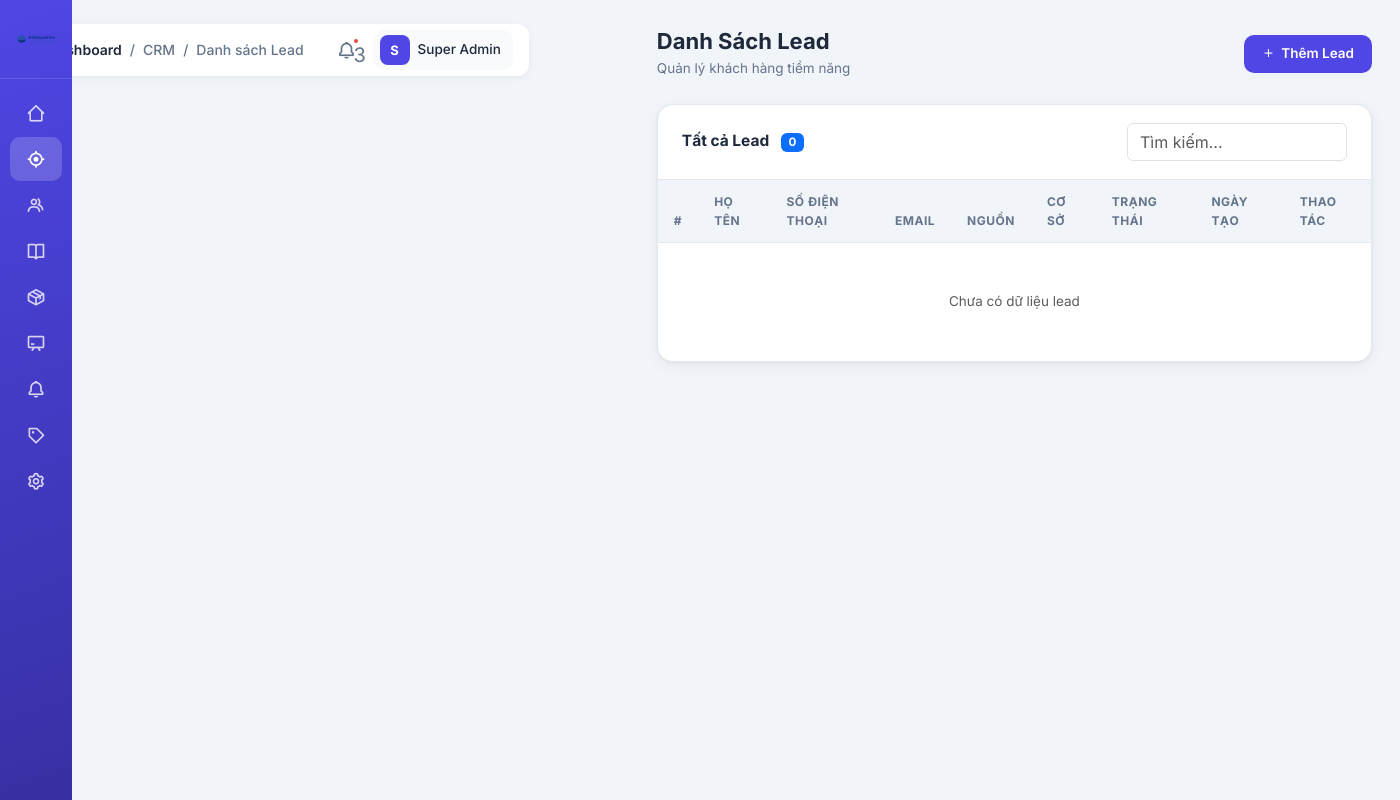
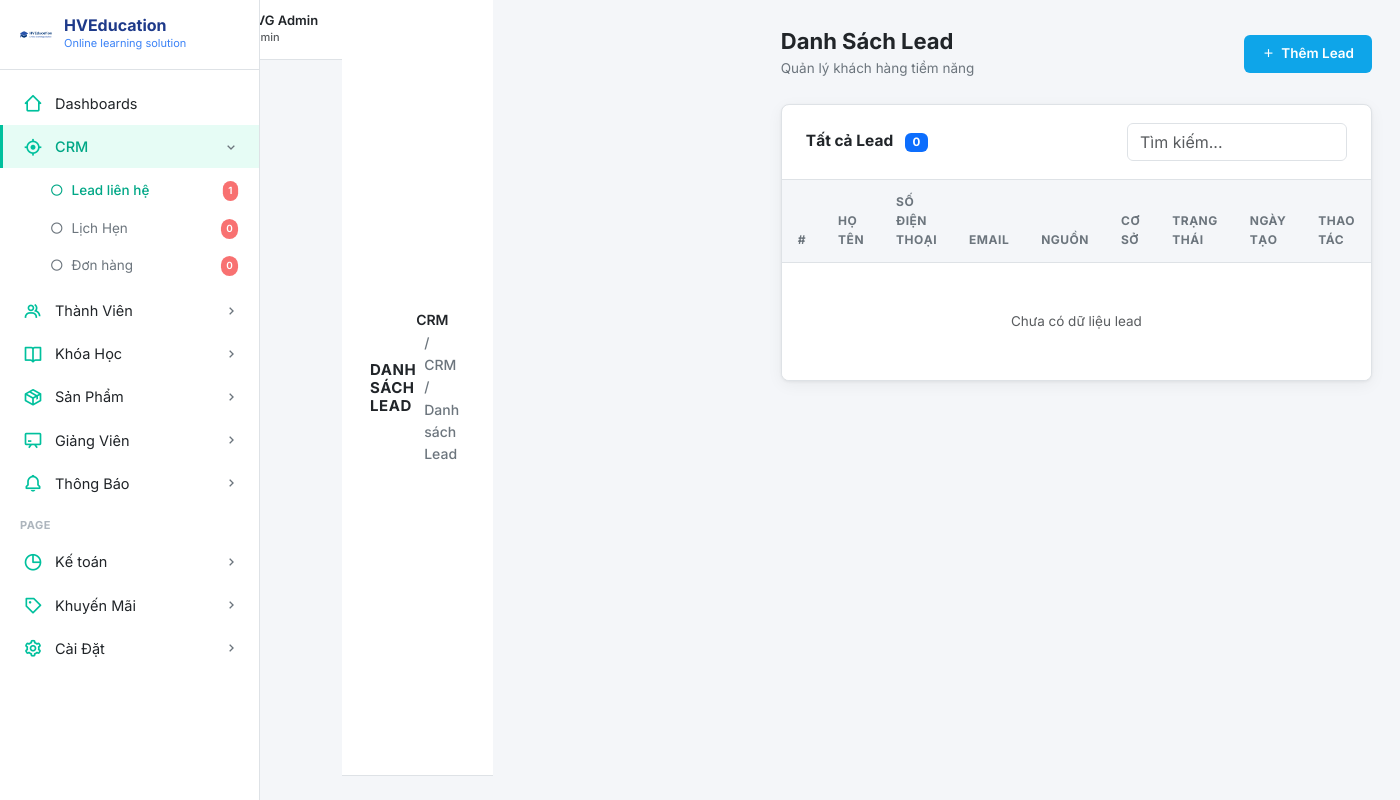
Before and after one commit to n1ml3/lms_1025edu_version_control, a PHP site: page /pages/crm/leads.php in a window 1400 px wide. Run offline with PHP 8.4, Linux system fonts and the light colour scheme; a user stored in the database is signed in; data comes from the database, SQL or seed files in the repository; data that the repository does not hold is empty.

Commit message:
login final fixed, streamline sidebar and topbar

```diff
--- a/admin/assets/css/admin.css
+++ b/admin/assets/css/admin.css
@@ -5,23 +5,25 @@
 
 /* ── CSS Variables ─────────────────────────────────────── */
 :root {
-    --primary:        #4f46e5;
-    --primary-dark:   #3730a3;
-    --primary-light:  #e0e7ff;
-    --accent:         #06b6d4;
+    --primary:        #0ea5e9;
+    --primary-dark:   #0284c7;
+    --primary-light:  #e0f2fe;
+    --accent:         #00c09d;
+    --accent-dark:    #00a786;
     --success:        #10b981;
     --warning:        #f59e0b;
-    --danger:         #ef4444;
-    --bg-main:        #f1f5f9;
+    --danger:         #f87171;
+    --danger-light:   #fee2e2;
+    --bg-main:        #f4f6f9;
     --bg-card:        #ffffff;
-    --text-dark:      #1e293b;
-    --text-muted:     #64748b;
-    --border:         #e2e8f0;
+    --text-dark:      #212529;
+    --text-muted:     #6c757d;
+    --border:         #dee2e6;
     --sidebar-w:      260px;
     --sidebar-w-col:  72px;
-    --topbar-h:       64px;
-    --radius-card:    16px;
-    --radius-btn:     10px;
+    --topbar-h:       60px;
+    --radius-card:    8px;
+    --radius-btn:     6px;
     --shadow-card:    0 1px 3px rgba(0,0,0,.06), 0 4px 16px rgba(0,0,0,.05);
     --shadow-top:     0 1px 4px rgba(0,0,0,.08);
     --transition:     all 0.22s ease;
@@ -53,7 +55,7 @@ a:hover { color: var(--primary); }
 .sidebar {
     width: var(--sidebar-w);
     min-height: 100vh;
-    background: linear-gradient(160deg, var(--primary) 0%, var(--primary-dark) 100%);
+    background: #ffffff;
     display: flex;
     flex-direction: column;
     position: fixed;
@@ -64,90 +66,97 @@ a:hover { color: var(--primary); }
     overflow-y: auto;
     overflow-x: hidden;
     scrollbar-width: thin;
-    scrollbar-color: rgba(255,255,255,.2) transparent;
+    border-right: 1px solid var(--border);
 }
 
 .sidebar::-webkit-scrollbar { width: 4px; }
-.sidebar::-webkit-scrollbar-thumb { background: rgba(255,255,255,.2); border-radius: 4px; }
+.sidebar::-webkit-scrollbar-thumb { background: #cbd5e1; border-radius: 4px; }
 
 /* Sidebar Brand */
 .sidebar-brand {
     display: flex;
     align-items: center;
     gap: 12px;
-    padding: 20px 18px;
-    border-bottom: 1px solid rgba(255,255,255,.12);
+    padding: 16px 20px;
+    border-bottom: 1px solid var(--border);
     min-height: var(--topbar-h);
 }
 
 .brand-icon {
-    width: 38px;
-    height: 38px;
-    background: rgba(255,255,255,.18);
-    border-radius: 10px;
+    width: 32px;
+    height: 32px;
+    border-radius: 6px;
     display: flex;
     align-items: center;
     justify-content: center;
-    font-size: 22px;
-    color: #fff;
     flex-shrink: 0;
 }
 
 .brand-name {
     display: block;
-    font-size: 15px;
+    font-size: 16px;
     font-weight: 700;
-    color: #fff;
+    color: #1e3a8a; /* Dark blue from logo */
     line-height: 1.2;
 }
 
 .brand-sub {
     display: block;
     font-size: 11px;
-    color: rgba(255,255,255,.55);
+    color: #3b82f6; /* Blue subtitle */
 }
 
 /* Sidebar Nav */
 .sidebar-nav {
-    padding: 12px 10px;
+    padding: 12px 0;
     flex: 1;
+}
+
+.sidebar-section {
+    padding: 12px 20px 6px;
+    font-size: 11px;
+    font-weight: 700;
+    color: #adb5bd;
+    text-transform: uppercase;
+    letter-spacing: 0.5px;
 }
 
 .sidebar-link {
     display: flex;
     align-items: center;
-    gap: 10px;
-    padding: 10px 12px;
-    border-radius: 10px;
-    color: rgba(255,255,255,.78);
-    font-size: 13.5px;
-    font-weight: 500;
+    gap: 12px;
+    padding: 10px 20px;
+    color: var(--text-dark);
+    font-size: 14.5px;
+    font-weight: 400;
     cursor: pointer;
     border: none;
+    border-left: 3px solid transparent;
     background: transparent;
     width: 100%;
     text-align: left;
     transition: var(--transition);
     white-space: nowrap;
-    margin-bottom: 2px;
 }
 
-.sidebar-link i { font-size: 20px; flex-shrink: 0; }
+.sidebar-link i { font-size: 20px; flex-shrink: 0; color: var(--accent); }
 
 .sidebar-link:hover {
-    background: rgba(255,255,255,.12);
-    color: #fff;
+    background: #f8f9fa;
+    color: var(--accent-dark);
 }
 
 .sidebar-link.active {
-    background: rgba(255,255,255,.18);
-    color: #fff;
-    font-weight: 600;
+    background: #e6fcf5;
+    color: var(--accent-dark);
+    font-weight: 500;
+    border-left-color: var(--accent);
 }
 
 .sidebar-arrow {
     font-size: 16px !important;
     transition: transform 0.22s ease;
+    color: var(--text-muted) !important;
 }
 
 .sidebar-link-toggle[aria-expanded="true"] .sidebar-arrow {
@@ -156,32 +165,38 @@ a:hover { color: var(--primary); }
 
 /* Submenu */
 .sidebar-submenu {
-    padding: 4px 0 4px 30px;
+    padding: 4px 0 4px 0;
+    background: #ffffff;
 }
 
 .sidebar-sublink {
     display: flex;
     align-items: center;
     gap: 8px;
-    padding: 7px 10px;
-    border-radius: 8px;
-    color: rgba(255,255,255,.65);
-    font-size: 13px;
+    padding: 8px 20px 8px 50px;
+    color: var(--text-muted);
+    font-size: 13.5px;
     transition: var(--transition);
-    margin-bottom: 1px;
 }
 
-.sidebar-sublink i { font-size: 8px; }
-
 .sidebar-sublink:hover {
-    background: rgba(255,255,255,.1);
-    color: #fff;
+    color: var(--accent);
 }
 
 .sidebar-sublink.active {
+    color: var(--accent-dark);
+    font-weight: 500;
+}
+
+/* Badge for sidebar */
+.sidebar-badge {
+    background: var(--danger);
     color: #fff;
-    font-weight: 500;
-    background: rgba(255,255,255,.12);
+    font-size: 11px;
+    font-weight: 600;
+    padding: 2px 6px;
+    border-radius: 12px;
+    margin-left: auto;
 }
 
 /* ── Collapsed Sidebar ─────────────────────────────────── */
@@ -214,24 +229,51 @@ a:hover { color: var(--primary); }
 
 /* ── Topbar ────────────────────────────────────────────── */
 .topbar {
-    height: 52px;
-    background: #fff;
-    box-shadow: 0 2px 10px rgba(0,0,0,0.05); /* Soft shadow */
-    display: inline-flex;
+    height: var(--topbar-h);
+    background: #ffffff;
+    border-bottom: 1px solid var(--border);
+    display: flex;
     align-items: center;
-    border-radius: 12px;
-    margin: 24px 28px 0; /* Add margin to float */
-    padding: 0 16px 0 20px;
-    position: relative; /* Not sticky, moves with content */
-    gap: 24px;
-    width: max-content; /* Squeeze content */
+    justify-content: space-between;
+    padding: 0 24px;
+    position: sticky;
+    top: 0;
+    z-index: 1030;
 }
 
 .topbar-left { display: flex; align-items: center; gap: 16px; }
-.topbar-right { display: flex; align-items: center; gap: 8px; }
+.topbar-right { display: flex; align-items: center; gap: 12px; }
 
 .sidebar-toggle-btn {
-    display: none; /* Hide toggle button since sidebar is always collapsed in Image 2 */
+    background: transparent;
+    border: none;
+    display: flex;
+    align-items: center;
+    justify-content: center;
+    cursor: pointer;
+    font-size: 24px;
+    color: var(--text-dark);
+    padding: 0;
+}
+
+/* Dashboard Toolbar (Breadcrumbs & Title below topbar) */
+.dashboard-toolbar {
+    display: flex;
+    align-items: center;
+    justify-content: space-between;
+    padding: 12px 28px;
+    background: #ffffff;
+    border-bottom: 1px solid var(--border);
+    margin-bottom: 24px;
+}
+
+.toolbar-title {
+    font-size: 15px;
+    font-weight: 700;
+    color: var(--text-dark);
+    margin: 0;
+    text-transform: uppercase;
+    letter-spacing: 0.5px;
 }
 
 /* Breadcrumb */
--- a/admin/includes/header.php
+++ b/admin/includes/header.php
@@ -3,7 +3,12 @@
  * Admin Header — <head> + Topbar
  * Variables expected: $pageTitle (string)
  */
-$pageTitle = $pageTitle ?? 'Dashboard';
+$pageTitle = $pageTitle ?? 'DASHBOARD';
+
+// Retrieve settings or session data
+$adminVars = isset($_SESSION['admin']) ? $_SESSION['admin'] : [];
+$adminName = $adminVars['name'] ?? 'HVG Admin';
+$adminRole = $adminVars['role'] ?? 'Admin';
 ?>
 <!DOCTYPE html>
 <html lang="vi">
@@ -29,35 +34,33 @@ $pageTitle = $pageTitle ?? 'Dashboard';
     <!-- Admin CSS -->
     <link href="/lms1025edu/admin/assets/css/admin.css" rel="stylesheet">
 </head>
-<body class="sidebar-collapsed">
+<body>
 <div class="admin-wrapper">
     <!-- Topbar -->
     <header class="topbar" id="topbar">
         <div class="topbar-left">
-            <nav aria-label="breadcrumb" class="d-none d-md-block">
-                <ol class="breadcrumb mb-0">
-                    <li class="breadcrumb-item"><a href="/lms1025edu/admin/index.php">Dashboard</a></li>
-                    <?php if (!empty($breadcrumb)): ?>
-                        <?php foreach ($breadcrumb as $b): ?>
-                            <?php if (!empty($b['url'])): ?>
-                                <li class="breadcrumb-item"><a href="<?= $b['url'] ?>"><?= htmlspecialchars($b['label']) ?></a></li>
-                            <?php else: ?>
-                                <li class="breadcrumb-item active" aria-current="page"><?= htmlspecialchars($b['label']) ?></li>
-                            <?php endif; ?>
-                        <?php endforeach; ?>
-                    <?php endif; ?>
-                </ol>
-            </nav>
+            <button class="sidebar-toggle-btn" id="sidebarToggle" title="Toggle Sidebar">
+                <i class='bx bx-menu'></i>
+            </button>
         </div>
         <div class="topbar-right">
+            <button class="topbar-icon-btn" title="Toàn màn hình">
+                <i class='bx bx-fullscreen'></i>
+            </button>
+            <button class="topbar-icon-btn" id="darkModeToggle" title="Chế độ tối">
+                <i class='bx bx-moon'></i>
+            </button>
             <button class="topbar-icon-btn" title="Thông báo">
                 <i class='bx bx-bell'></i>
-                <span class="notif-badge">3</span>
+                <span class="notif-badge">0</span>
             </button>
             <div class="dropdown">
-                <button class="topbar-avatar dropdown-toggle" data-bs-toggle="dropdown" aria-expanded="false">
-                    <div class="avatar-circle"><?= strtoupper(substr($adminName, 0, 1)) ?></div>
-                    <span class="d-none d-sm-inline"><?= htmlspecialchars($adminName) ?></span>
+                <button class="topbar-avatar dropdown-toggle" data-bs-toggle="dropdown" aria-expanded="false" style="background: transparent; border: none; padding: 0;">
+                    <img src="/lms1025edu/admin/assets/images/logo-2.png" alt="Avatar" style="width: 32px; height: 32px; border-radius: 50%; object-fit: cover;">
+                    <div class="d-none d-sm-block text-start ms-2">
+                        <span class="d-block fw-semibold" style="font-size: 13px; color: var(--text-dark); line-height: 1.2;"><?= htmlspecialchars($adminName) ?></span>
+                        <span class="d-block text-muted" style="font-size: 11px;"><?= htmlspecialchars($adminRole) ?></span>
+                    </div>
                 </button>
                 <ul class="dropdown-menu dropdown-menu-end shadow-sm">
                     <li><a class="dropdown-item" href="#"><i class='bx bx-user me-2'></i>Hồ sơ</a></li>
@@ -68,3 +71,24 @@ $pageTitle = $pageTitle ?? 'Dashboard';
             </div>
         </div>
     </header>
+
+    <!-- Dashboard Toolbar -->
+    <div class="dashboard-toolbar">
+        <h2 class="toolbar-title"><?= htmlspecialchars($pageTitle) ?></h2>
+        <nav aria-label="breadcrumb" class="d-none d-md-block">
+            <ol class="breadcrumb mb-0">
+                <li class="breadcrumb-item"><a href="/lms1025edu/admin/index.php">CRM</a></li>
+                <?php if (!empty($breadcrumb)): ?>
+                    <?php foreach ($breadcrumb as $b): ?>
+                        <?php if (!empty($b['url'])): ?>
+                            <li class="breadcrumb-item"><a href="<?= $b['url'] ?>"><?= htmlspecialchars($b['label']) ?></a></li>
+                        <?php else: ?>
+                            <li class="breadcrumb-item active" aria-current="page"><?= htmlspecialchars($b['label']) ?></li>
+                        <?php endif; ?>
+                    <?php endforeach; ?>
+                <?php else: ?>
+                    <li class="breadcrumb-item active" aria-current="page">Dashboard</li>
+                <?php endif; ?>
+            </ol>
+        </nav>
+    </div>
--- a/admin/includes/sidebar.php
+++ b/admin/includes/sidebar.php
@@ -7,7 +7,7 @@ $activePage = $activePage ?? '';
 
 $navItems = [
     [
-        'label' => 'Tổng Quan',
+        'label' => 'Dashboards',
         'icon'  => 'bx-home-alt-2',
         'key'   => 'dashboard',
         'url'   => '/lms1025edu/admin/index.php',
@@ -17,8 +17,9 @@ $navItems = [
         'icon'     => 'bx-target-lock',
         'key'      => 'crm',
         'children' => [
-            ['label' => 'Danh sách Lead',   'url' => '/lms1025edu/admin/pages/crm/leads.php',        'key' => 'crm_leads'],
-            ['label' => 'Lịch Hẹn',         'url' => '/lms1025edu/admin/pages/crm/appointments.php', 'key' => 'crm_appointments'],
+            ['label' => 'Lead liên hệ',   'url' => '/lms1025edu/admin/pages/crm/leads.php',        'key' => 'crm_leads', 'badge' => '1'],
+            ['label' => 'Lịch Hẹn',         'url' => '/lms1025edu/admin/pages/crm/appointments.php', 'key' => 'crm_appointments', 'badge' => '0'],
+            ['label' => 'Đơn hàng',         'url' => '#', 'key' => 'crm_orders', 'badge' => '0'],
         ],
     ],
     [
@@ -68,6 +69,15 @@ $navItems = [
             ['label' => 'Nhân viên',  'url' => '/lms1025edu/admin/pages/notifications/staff.php',   'key' => 'notif_staff'],
         ],
     ],
+    [ 'section' => 'PAGE' ],
+    [
+        'label'    => 'Kế toán',
+        'icon'     => 'bx-pie-chart-alt',
+        'key'      => 'accounting',
+        'children' => [
+            ['label' => 'Doanh thu', 'url' => '#', 'key' => 'acc_revenue'],
+        ],
+    ],
     [
         'label'    => 'Khuyến Mãi',
         'icon'     => 'bx-purchase-tag',
@@ -105,13 +115,18 @@ function isParentActive(array $item, string $activePage): bool
             <img src="/lms1025edu/admin/assets/images/logo-2.png" alt="Logo" style="width: 100%; height: 100%; object-fit: contain;">
         </div>
         <div class="brand-text">
-            <span class="brand-name">LMS Admin</span>
-            <span class="brand-sub">Education Platform</span>
+            <span class="brand-name">HVEducation</span>
+            <span class="brand-sub">Online learning solution</span>
         </div>
     </div>
 
     <div class="sidebar-nav">
         <?php foreach ($navItems as $item): ?>
+            <?php if (isset($item['section'])): ?>
+                <div class="sidebar-section"><?= $item['section'] ?></div>
+                <?php continue; ?>
+            <?php endif; ?>
+
             <?php
             $hasChildren  = !empty($item['children']);
             $isActive     = ($activePage === $item['key']) || isParentActive($item, $activePage);
@@ -122,6 +137,9 @@ function isParentActive(array $item, string $activePage): bool
                 <a href="<?= $item['url'] ?>" class="sidebar-link <?= $isActive ? 'active' : '' ?>">
                     <i class='bx <?= $item['icon'] ?>'></i>
                     <span><?= $item['label'] ?></span>
+                    <?php if (isset($item['badge'])): ?>
+                        <span class="sidebar-badge"><?= $item['badge'] ?></span>
+                    <?php endif; ?>
                 </a>
             <?php else: ?>
                 <button class="sidebar-link sidebar-link-toggle <?= $isActive ? 'active' : '' ?>"
@@ -130,6 +148,9 @@ function isParentActive(array $item, string $activePage): bool
                         aria-expanded="<?= $isActive ? 'true' : 'false' ?>">
                     <i class='bx <?= $item['icon'] ?>'></i>
                     <span><?= $item['label'] ?></span>
+                    <?php if (isset($item['badge'])): ?>
+                        <span class="sidebar-badge"><?= $item['badge'] ?></span>
+                    <?php endif; ?>
                     <i class='bx bx-chevron-right sidebar-arrow ms-auto'></i>
                 </button>
                 <div class="collapse <?= $isActive ? 'show' : '' ?>" id="<?= $collapseId ?>">
@@ -139,6 +160,9 @@ function isParentActive(array $item, string $activePage): bool
                                class="sidebar-sublink <?= ($activePage === $child['key']) ? 'active' : '' ?>">
                                 <i class='bx bx-circle'></i>
                                 <?= $child['label'] ?>
+                                <?php if (isset($child['badge'])): ?>
+                                    <span class="sidebar-badge" style="margin-left:auto; transform: scale(0.9);"><?= $child['badge'] ?></span>
+                                <?php endif; ?>
                             </a>
                         <?php endforeach; ?>
                     </div>
--- a/admin/login.php
+++ b/admin/login.php
@@ -238,9 +238,9 @@ if ($_SERVER['REQUEST_METHOD'] === 'POST') {
                         <input type="password" name="password" id="password"
                                placeholder=""
                                required>
-                        <button type="button" class="toggle-pw" id="togglePw" title="Hiện/ẩn mật khẩu">
+                        <!-- <button type="button" class="toggle-pw" id="togglePw" title="Hiện/ẩn mật khẩu">
                             <i class='bx bx-show' id="pwIcon"></i>
-                        </button>
+                        </button> -->
                     </div>
                 </div>
 
```
Also changed, not shown: other parts of admin/assets/css/admin.css (+17 -31 lines), admin/index.php (+108 -144 lines).
